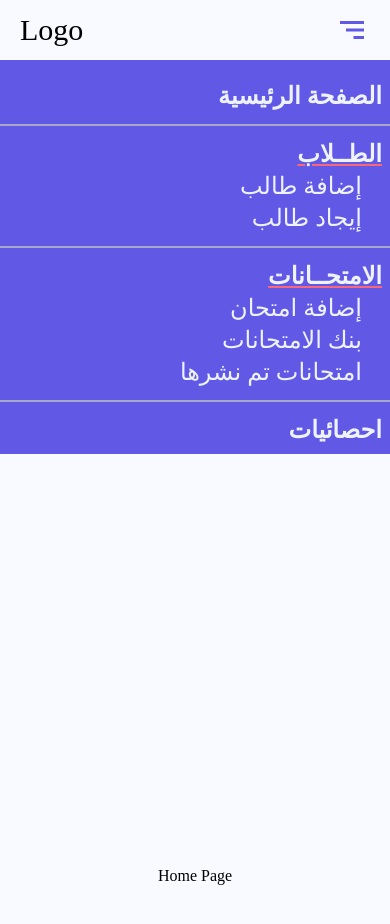
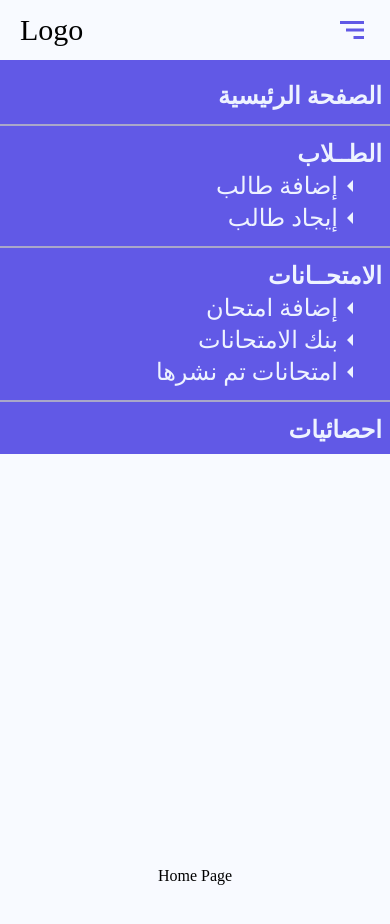
Before and after one commit to MostafaAmrHamed/ELTahdy, a Next.js app: page / in a window 390 px wide. Both pictures are taken after a click on the icon 352 px from the left and 30 px from the top of the page. Shown: the top 924 px of the page. Built offline with nearby package versions, Linux system fonts and the light colour scheme; a web font is replaced by a local one.

Commit message:
fix(navbar): Added icons for sublinks "mobile navbar"

```diff
--- a/components/navbar-permissions/AdminNavbar.tsx
+++ b/components/navbar-permissions/AdminNavbar.tsx
@@ -2,7 +2,7 @@ import React, { useState } from "react";
 import OutsideClickHandler from "react-outside-click-handler";
 import { BiMenuAltRight } from "react-icons/bi";
 import { FaUserCircle } from "react-icons/fa";
-import { IoMdArrowDropdown } from "react-icons/io";
+import { IoMdArrowDropdown, IoMdArrowDropleft } from "react-icons/io";
 
 const AdminNavbar = () => {
   const [toggle, setToggle] = useState(false);
@@ -201,35 +201,75 @@ const AdminNavbar = () => {
         </nav>
         {toggle && (
           <ul className="flex flex-col text-2xl font-semibold text-color-2 bg-color-4 py-2">
-            <li className="border-b-2 border-color-3 px-2 py-3 hover:text-cancel transition ease-in-out">
+            <li
+              className="border-b-2 border-color-3 px-2 py-3 hover:text-cancel transition ease-in-out"
+              onClick={() => {
+                setToggle(false);
+              }}
+            >
               الصفحة الرئيسية
             </li>
             <li className="border-b-2 border-color-3 px-2 py-3 ">
-              <p className="underline decoration-cancel">الطــلاب</p>
+              الطــلاب
               <ul className="pr-5 font-medium">
-                <li className="hover:text-cancel transition ease-in-out">
+                <li
+                  className="hover:text-cancel transition ease-in-out flex items-center"
+                  onClick={() => {
+                    setToggle(false);
+                  }}
+                >
+                  <IoMdArrowDropleft />
                   إضافة طالب
                 </li>
-                <li className="hover:text-cancel transition ease-in-out">
+                <li
+                  className="hover:text-cancel transition ease-in-out flex items-center"
+                  onClick={() => {
+                    setToggle(false);
+                  }}
+                >
+                  <IoMdArrowDropleft />
                   إيجاد طالب
                 </li>
               </ul>
             </li>
             <li className="px-2 py-3 border-b-2 border-color-3">
-              <p className="underline decoration-cancel">الامتحــانات</p>
+              الامتحــانات
               <ul className="pr-5 font-medium">
-                <li className="hover:text-cancel transition ease-in-out">
+                <li
+                  className="hover:text-cancel transition ease-in-out flex items-center"
+                  onClick={() => {
+                    setToggle(false);
+                  }}
+                >
+                  <IoMdArrowDropleft />
                   إضافة امتحان
                 </li>
-                <li className="hover:text-cancel transition ease-in-out">
+                <li
+                  className="hover:text-cancel transition ease-in-out flex items-center"
+                  onClick={() => {
+                    setToggle(false);
+                  }}
+                >
+                  <IoMdArrowDropleft />
                   بنك الامتحانات
                 </li>
-                <li className="hover:text-cancel transition ease-in-out">
+                <li
+                  className="hover:text-cancel transition ease-in-out flex items-center"
+                  onClick={() => {
+                    setToggle(false);
+                  }}
+                >
+                  <IoMdArrowDropleft />
                   امتحانات تم نشرها
                 </li>
               </ul>
             </li>
-            <li className="px-2 pt-3 hover:text-cancel transition ease-in-out">
+            <li
+              className="px-2 pt-3 hover:text-cancel transition ease-in-out"
+              onClick={() => {
+                setToggle(false);
+              }}
+            >
               احصائيات
             </li>
           </ul>
--- a/components/navbar-permissions/StudentNavbar.tsx
+++ b/components/navbar-permissions/StudentNavbar.tsx
@@ -91,10 +91,20 @@ const StudentNavbar = () => {
         </nav>
         {toggle && (
           <ul className="flex flex-col items-center text-center text-2xl font-semibold text-color-2 bg-color-4 py-2">
-            <li className="border-b-2 border-color-3 w-1/2 py-3 hover:text-cancel transition ease-in-out">
+            <li
+              className="border-b-2 border-color-3 w-1/2 py-3 hover:text-cancel transition ease-in-out"
+              onClick={() => {
+                setToggle(false);
+              }}
+            >
               الصفحة الرئيسية
             </li>
-            <li className="flex gap-2 items-center relative">
+            <li
+              className="flex gap-2 items-center relative"
+              onClick={() => {
+                setToggle(false);
+              }}
+            >
               <h1 className="py-3 hover:text-cancel transition ease-in-out">
                 الامتحانات
               </h1>
```
